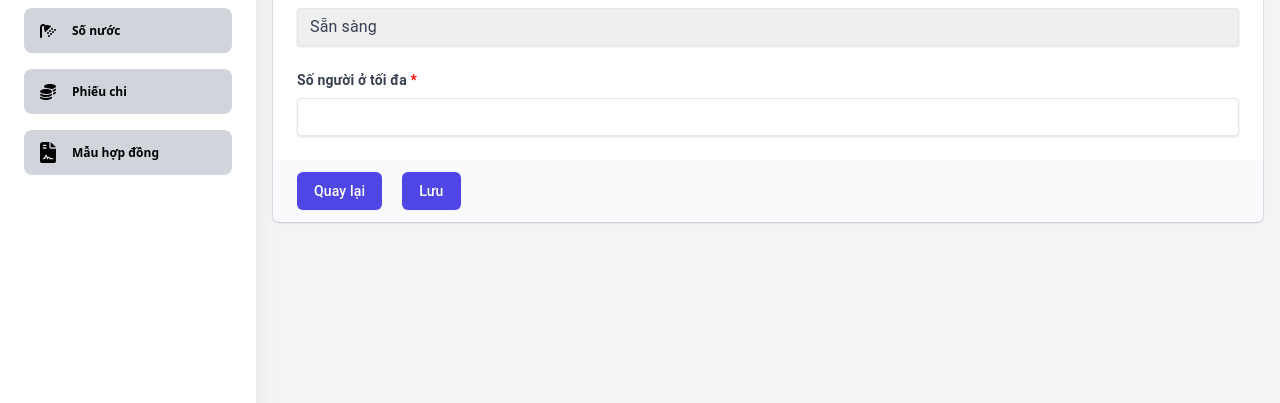
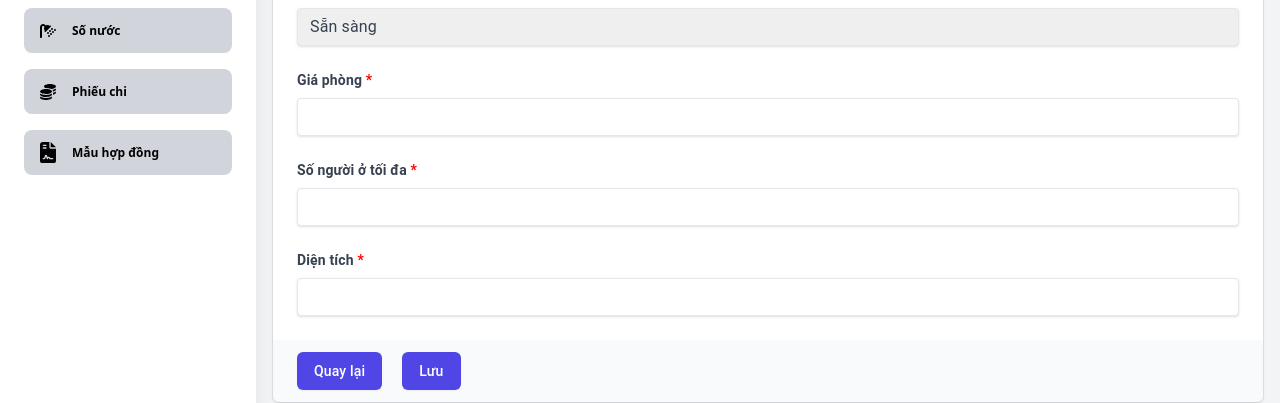
Before and after one commit to thanhdat274/DATN_TKW_12_QUANLYPHONGTRO247, a Next.js app: page /manager/landlord/1/list-room/1 in a window 1280 px wide. Shown: the part 373-776 px from the top of the page. Built offline with nearby package versions, Linux system fonts and the light colour scheme; no server answers.

Commit message:
Update index.tsx

```diff
--- a/src/components/TenantInfo/index.tsx
+++ b/src/components/TenantInfo/index.tsx
@@ -24,7 +24,8 @@ const TenantInformation = ({ data }: any) => {
   const router = useRouter();
   const param = router.query;
 
-  const { setLoading } = useUserContext();
+  const { cookies, setLoading } = useUserContext();
+  const a = cookies?.user;
 
   useEffect(() => {
     if (data) {
@@ -42,13 +43,16 @@ const TenantInformation = ({ data }: any) => {
       name: name,
       status: status,
       maxMember: max,
+      price:price,
+      area:area
 
     },
   });
   const onSubmit = async (data: any) => {
+    const newData = { ...data, a };
     setLoading(true);
     try {
-      await updateRoom(data)
+      await updateRoom(newData)
         .then(() => {
           setLoading(false);
           router.push(`/manager/landlord/${param.id}/list-room`);
@@ -99,7 +103,7 @@ const TenantInformation = ({ data }: any) => {
                   </select>
                 </div>
 
-                {/* <div className="col-span-6">
+                <div className="col-span-6">
                   <label className="block text-gray-700 text-sm font-bold" htmlFor="username">
                     Giá phòng <span className="text-[red]">*</span>
                   </label>
@@ -112,7 +116,7 @@ const TenantInformation = ({ data }: any) => {
                   {errors.price && errors.price.type === 'required' && (
                     <span className="text-[red] mt-1 block">Không dược để trống!</span>
                   )}
-                </div> */}
+                </div>
 
                 <div className="col-span-6">
                   <label className="block text-gray-700 text-sm font-bold" htmlFor="username">
@@ -129,7 +133,7 @@ const TenantInformation = ({ data }: any) => {
                   )}
                 </div>
 
-                {/* <div className="col-span-6">
+                <div className="col-span-6">
                   <label className="block text-gray-700 text-sm font-bold" htmlFor="username">
                     Diện tích <span className="text-[red]">*</span>
                   </label>
@@ -142,7 +146,7 @@ const TenantInformation = ({ data }: any) => {
                   {errors.area && errors.area.type === 'required' && (
                     <span className="text-[red] mt-1 block">Không dược để trống!</span>
                   )}
-                </div> */}
+                </div>
               </div>
 
               <div className="px-4 py-3 flex gap-[20px] bg-gray-50 text-right sm:px-6 ">
```
